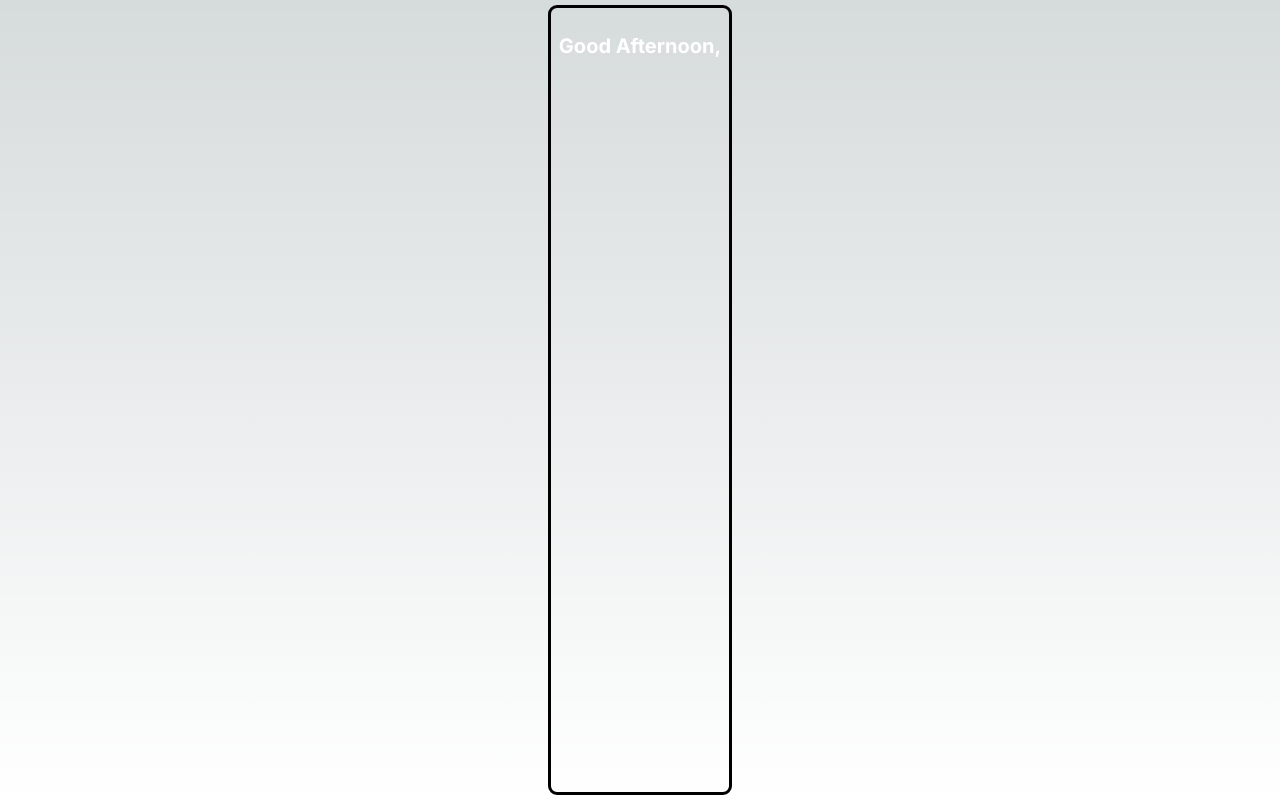
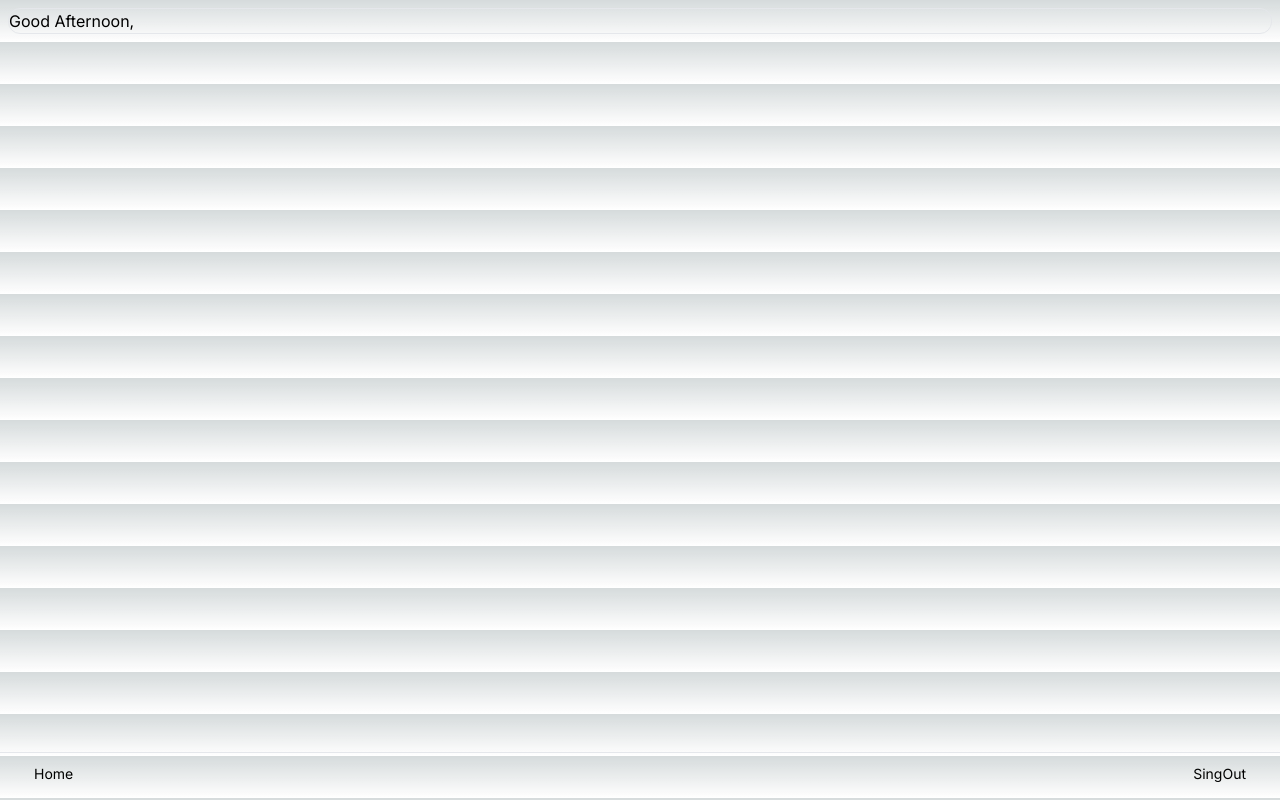
Before and after one commit to AlinMican1/HiringApp, a Next.js app: page / in a window 1280 px wide. Built offline with nearby package versions, Linux system fonts and the light colour scheme; no server answers.

Commit message:
Works on NavBar.

```diff
--- a/src/app/layout.tsx
+++ b/src/app/layout.tsx
@@ -1,25 +1,28 @@
-import type { Metadata } from 'next'
-import { Inter } from 'next/font/google'
-import './globals.css'
-import Head from 'next/head'
+import type { Metadata } from "next";
+import { Inter } from "next/font/google";
+import "./globals.css";
+import { NavBar } from "@/components/molecules/navBar";
 
-const inter = Inter({ subsets: ['latin'] })
+const inter = Inter({ subsets: ["latin"] });
 
 export const metadata: Metadata = {
   manifest: "/manifest.json",
-  title: 'Create Next App',
-  description: 'Generated by create next app',
-}
+  title: "Create Next App",
+  description: "Generated by create next app",
+};
 
 export default function RootLayout({
   children,
 }: {
-  children: React.ReactNode
+  children: React.ReactNode;
 }) {
   return (
     <html lang="en">
+      <body className={inter.className}>
+        {children}
 
-      <body className={inter.className}>{children}</body>
+        <NavBar />
+      </body>
     </html>
-  )
+  );
 }
--- a/src/app/page.tsx
+++ b/src/app/page.tsx
@@ -7,15 +7,12 @@ export default async function Home() {
   const session = await getServerSession(authOptions);
 
   return (
-    <div className="flex h-screen justify-center ">
-      <div className=" outline rounded-md m-2 ">
-        <div className="flex text-white font-bold text-xl p-2 mt-4">
-          <h1>
-            <DateTime />
-          </h1>
-          <h1>{session?.user.username}</h1>
-        </div>
-      </div>
+    <div className="border m-2 rounded-xl border-darkgray ">
+      <h1>
+        <DateTime />
+      </h1>
+      <h1 className="capitalize">{session?.user.username}</h1>
+      {session?.user ? <div></div> : ""}
     </div>
   );
 }
--- /dev/null
+++ b/src/components/atoms/button.tsx
@@ -0,0 +1,33 @@
+"use client";
+import React, { ReactNode } from "react";
+
+interface ButtonConfig {
+  btnText?: string;
+  btnColor?: string;
+  onclick?: () => void;
+  children?: ReactNode;
+}
+
+export function ButtonNavBar({
+  btnText,
+  btnColor,
+  onclick,
+  children,
+  ...props
+}: ButtonConfig) {
+  return (
+    <button
+      onClick={onclick}
+      className={`${btnColor}
+    + flex relative text-[14px]
+    min-h-[32px]  rounded rounded-md flex-col
+    hover:bg-indigo-500  items-center duration-150`}
+      {...props}
+    >
+      <div className="">{children}</div>
+      <div>
+        <span className="text-textColor">{btnText}</span>
+      </div>
+    </button>
+  );
+}
--- a/src/components/molecules/login.tsx
+++ b/src/components/molecules/login.tsx
@@ -76,9 +76,8 @@ export default function Login() {
   };
 
   return (
-    <div className="flex justify-center ">
+    <div className="flex justify-center  no-scrollbar">
       <form onSubmit={onSubmit}>
-
         <InputField
           label="username"
           isError={usernameError}
--- /dev/null
+++ b/src/components/molecules/navBar.tsx
@@ -0,0 +1,40 @@
+"use client";
+import React from "react";
+import { ButtonNavBar } from "../atoms/button";
+import Link from "next/link";
+import { signOut } from "next-auth/react";
+import { usePathname } from "next/navigation";
+//Make a navigation Bar
+export function NavBar() {
+  const pathname = usePathname();
+
+  if (pathname === "/login" || pathname === "/register") {
+    return;
+  }
+  return (
+    <div className="bg-darkgray max-h-[4rem] h-12 border-t px-6 flex fixed bottom-0 left-0 w-full">
+      <div className="w-full">
+        <li className="flex  p-2.5 justify-between">
+          <Link href={"/"}>
+            <ButtonNavBar
+              btnColor="bg-transparent"
+              btnText="Home"
+            ></ButtonNavBar>
+          </Link>
+          <Link href={"/"}>
+            <ButtonNavBar
+              btnColor="bg-transparent"
+              btnText="SingOut"
+              onclick={() =>
+                signOut({
+                  redirect: true,
+                  callbackUrl: `/login`,
+                })
+              }
+            ></ButtonNavBar>
+          </Link>
+        </li>
+      </div>
+    </div>
+  );
+}
```
Also changed, not shown: 1 other file (tests, documents, lock files or other folders).
